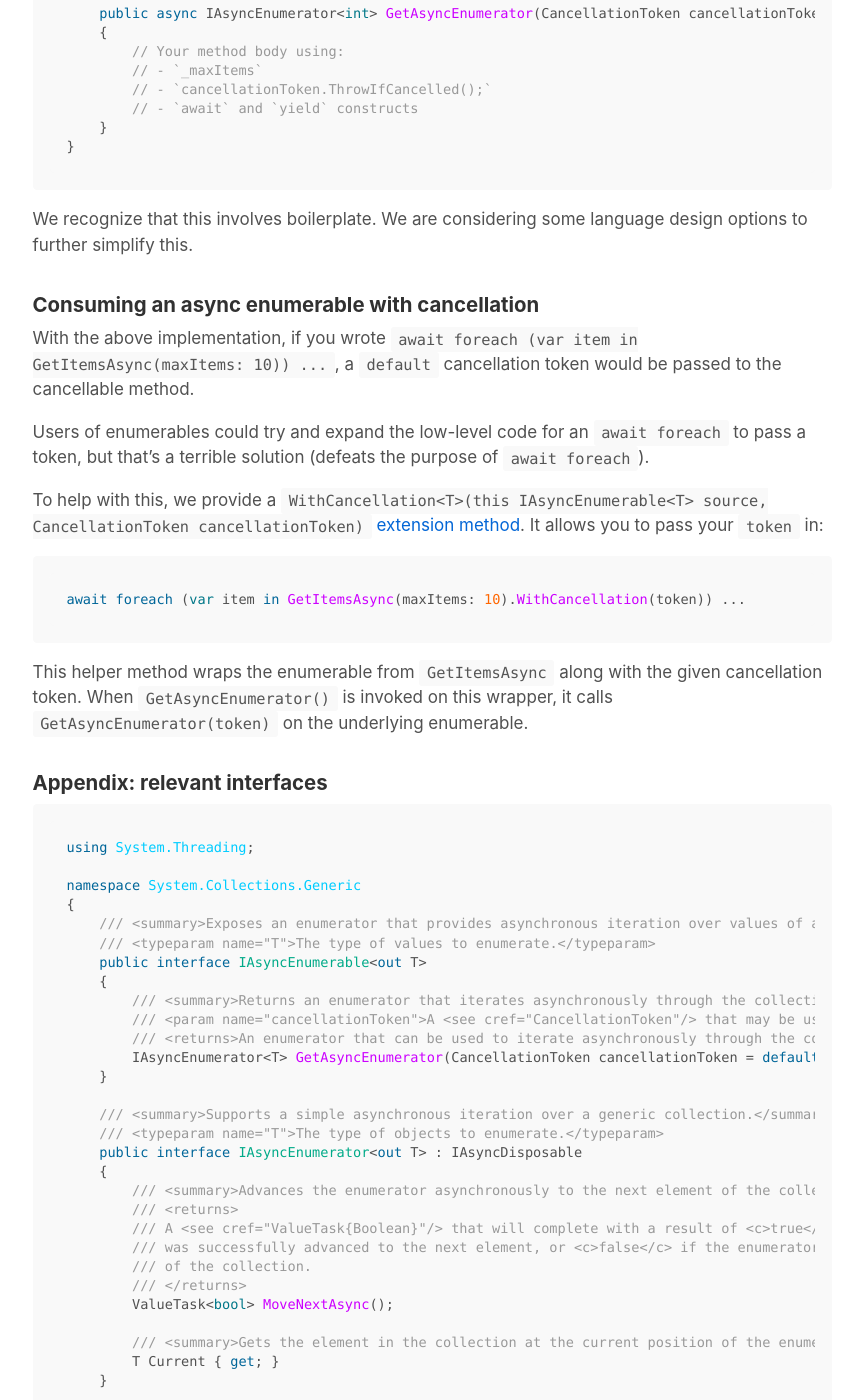
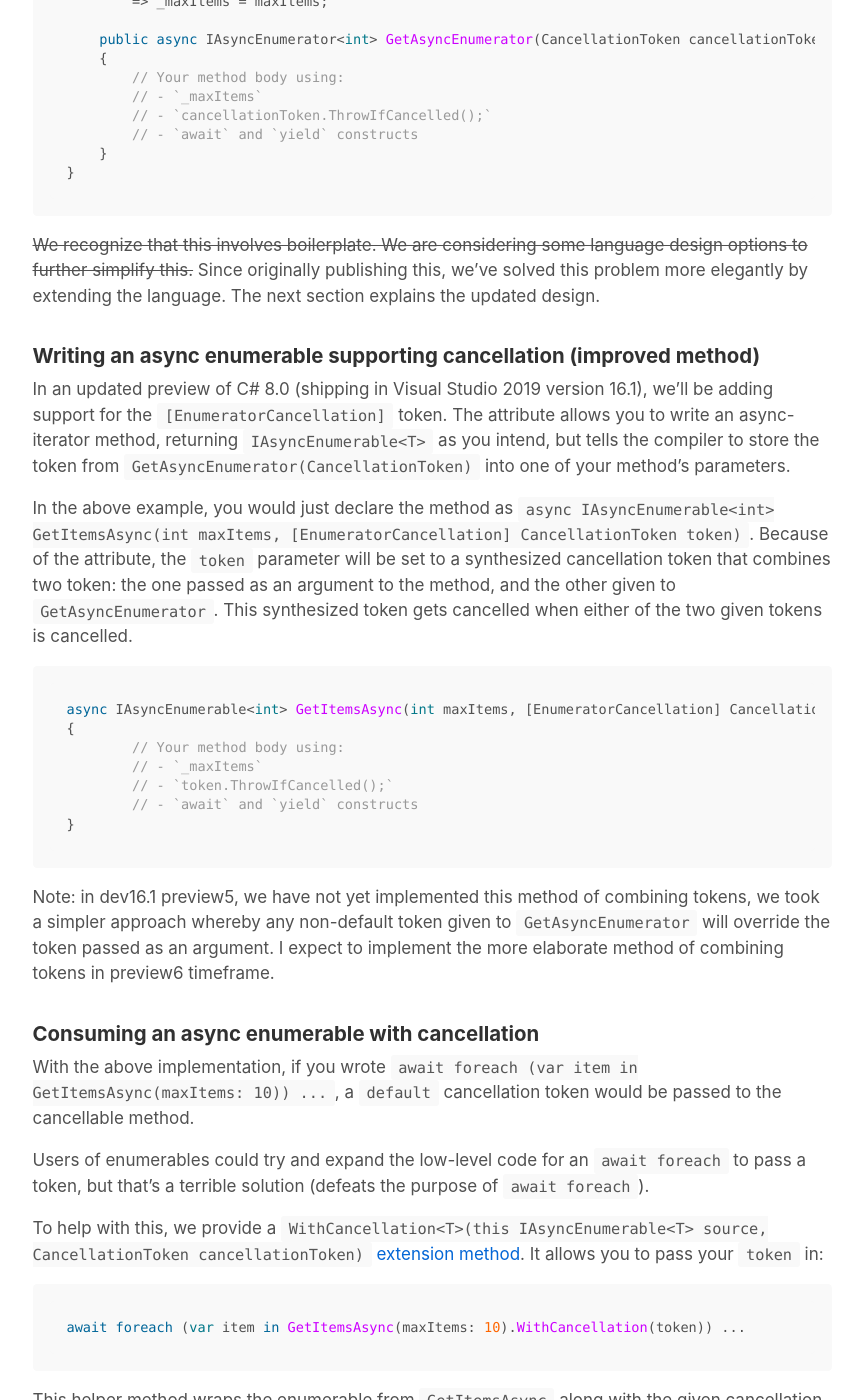
Before and after one commit to jcouv/jcouv.github.io, a Jekyll site: the page built from _posts/2019-03-08-async-enumerables-with-cancellation.md, in a window 1280 px wide and 1400 px high, scrolled down 2002 px. Shown: the whole window, without its empty margins (208-1069 px from the left). Built offline with Jekyll 4.4.1, drawn with Linux system fonts in a browser that asks for light colours; comment, search, counter and statistics services are not loaded; some of the changed text lies outside the part shown.

Commit message:
Document `[EnumeratorCancellation]`

````diff
--- a/_posts/2019-03-08-async-enumerables-with-cancellation.md
+++ b/_posts/2019-03-08-async-enumerables-with-cancellation.md
@@ -3,7 +3,7 @@ title: Async Enumerables with Cancellation
 published: true
 ---
 
-In this post, I'll explain how to produce and consume async enumerables with support for cancellation.
+In this post, I'll explain how to produce and consume async enumerables with support for cancellation. Since originally publishing this post, we've added support in the language for a new attribute which solve this problem more elegantly. I've added a section detailing the new method.
 
 ### Some context
 
@@ -38,7 +38,7 @@ You may notice in the relevant APIs (copied below) that `GetAsyncEnumerator` acc
 
 This raises two questions: 1) how do you write an async enumerable with support for cancellation? and 2) how do you consume one?
 
-### Writing an async enumerable supporting cancellation
+### Writing an async enumerable supporting cancellation (original method)
 
 Let's say that you intend to write `IAsyncEnumerable<int> GetItemsAsync(int maxItems)` supporting cancellation.
 
@@ -72,7 +72,26 @@ class MyCancellableCollection : IAsyncEnumerable<int>
 }
 ```
 
-We recognize that this involves boilerplate. We are considering some language design options to further simplify this.
+~~We recognize that this involves boilerplate. We are considering some language design options to further simplify this.~~
+Since originally publishing this, we've solved this problem more elegantly by extending the language. The next section explains the updated design.
+
+### Writing an async enumerable supporting cancellation (improved method)
+
+In an updated preview of C# 8.0 (shipping in Visual Studio 2019 version 16.1), we'll be adding support for the `[EnumeratorCancellation]` token. The attribute allows you to write an async-iterator method, returning `IAsyncEnumerable<T>` as you intend, but tells the compiler to store the token from `GetAsyncEnumerator(CancellationToken)` into one of your method's parameters.
+
+In the above example, you would just declare the method as `async IAsyncEnumerable<int> GetItemsAsync(int maxItems, [EnumeratorCancellation] CancellationToken token)`. Because of the attribute, the `token` parameter will be set to a synthesized cancellation token that combines two token: the one passed as an argument to the method, and the other given to `GetAsyncEnumerator`. This synthesized token gets cancelled when either of the two given tokens is cancelled.
+
+```csharp
+async IAsyncEnumerable<int> GetItemsAsync(int maxItems, [EnumeratorCancellation] CancellationToken token)
+{
+        // Your method body using:
+        // - `_maxItems`
+        // - `token.ThrowIfCancelled();`
+        // - `await` and `yield` constructs
+}
+```
+
+Note: in dev16.1 preview5, we have not yet implemented this method of combining tokens, we took a simpler approach whereby any non-default token given to `GetAsyncEnumerator` will override the token passed as an argument. I expect to implement the more elaborate method of combining tokens in preview6 timeframe.
 
 ### Consuming an async enumerable with cancellation
 
````
